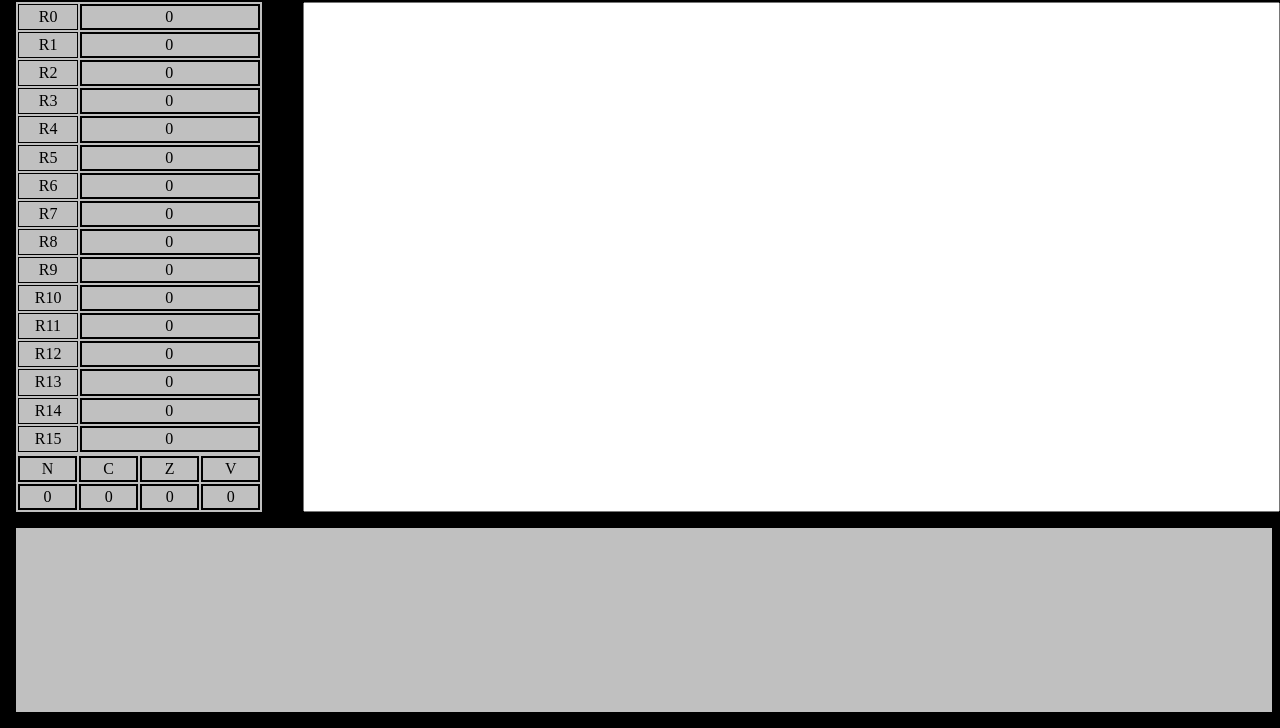
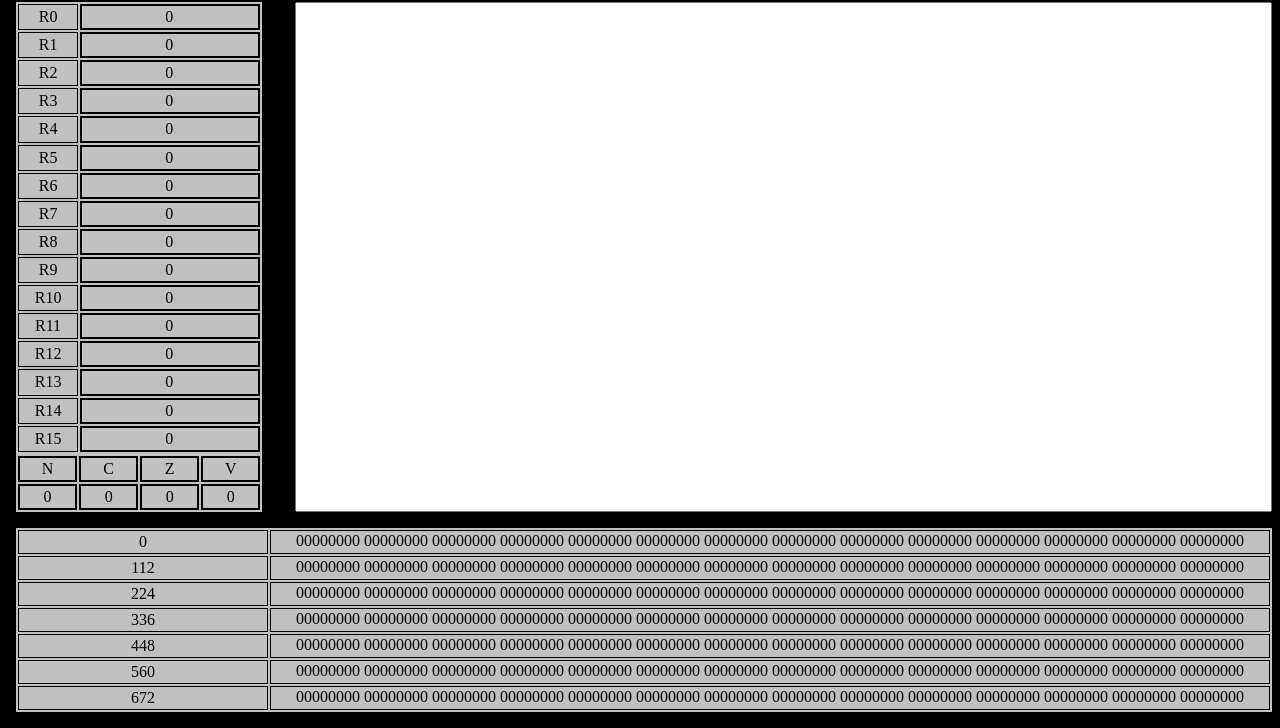
Before and after one commit to avinashshenoy97/ARMulate, a website: page index.html in a window 1280 px wide. Shown: the part 72-800 px from the top of the page. Drawn offline with Linux system fonts and the light colour scheme.

Commit message:
Added memory contents

```diff
--- a/index.html
+++ b/index.html
@@ -90,10 +90,15 @@
 	</div>
 
 	<div id="memory">
+		<table id="data">
+			<tbody>
+			</tbody>
+		</table>
 	</div>
 
 	<script src="scripts/index.js"></script>
 	<script src="scripts/regcontents.js"></script>
+	<script src="scripts/memcontents.js"></script>
 </body>
 
 </html>
--- a/scripts/comprun.js
+++ b/scripts/comprun.js
@@ -55,7 +55,7 @@ function preprocess() {
     e.style.fontWeight = d.style.fontWeight = "bold";
 
     var w = (parseInt(document.getElementById("editor").style.width) - (8));
-    d.style.width = (w * 75 / 100) + "px";
+    d.style.width = (w * 74 / 100) + "px";
     e.style.width = (w * 25 / 100) + "px";
     e.style.height = "100%";
 
--- a/scripts/interpreter.js
+++ b/scripts/interpreter.js
@@ -56,7 +56,9 @@ function processconditions(cc) {
 function interpret(line) {
     var interpreter = window.interpreter;
 
-    //Identify, process and execute
+    //Identify, process and execute :-
+
+	//SWI
 
     //Data Processing
 
--- /dev/null
+++ b/scripts/memcontents.js
@@ -0,0 +1,55 @@
+var mem = new Object()
+mem.size = 16000;		//16 KB default
+
+function setSize(n) {
+	window.mem.size = n;
+}
+
+function instateMemory() {
+	var bitView = 8, perRow = 16;
+	var d = document.getElementById("data").children[0];	//d is tbody
+	var i;
+	var modder = bitView * perRow;
+	var make = true;
+	for(i = 0 ; i < mem.size ; i++) {
+		//if(i % modder == 0) {
+		if(make) {
+			var r = document.createElement("tr");
+			r.appendChild(document.createElement("td"));
+			r.appendChild(document.createElement("td"));
+			r.children[0].className = "dcol1";
+			r.children[1].className = "dcol2";
+			r.children[1].appendChild(document.createElement("div"))
+			r.children[1].children[0].className = "memdata";
+
+			r.children[0].innerHTML = i;
+			r.children[1].children[0].innerHTML = "";
+			//r.children[1].innerHTML = "";
+
+			d.appendChild(r);
+			make = false;
+		}
+
+		var r = d.children[d.children.length - 1].children[1].children[0];
+		//var r = d.children[d.children.length - 1].children[1];
+		var j = 0;
+		for(j = 0 ; j < 8 ; j++) {
+			r.innerHTML += Number(Boolean(mem[i])) + "";
+			//console.log(r.scrollHeight > r.clientHeight || r.scrollWidth > r.scrollWidth);
+			if(r.scrollHeight > r.clientHeight || r.scrollWidth > r.scrollWidth) {
+				while(i % 8 != 0) {
+					r.innerHTML = r.innerHTML.slice(0, r.innerHTML.length - 1);
+					i--;
+				}
+				r.innerHTML = r.innerHTML.slice(0, r.innerHTML.length - 1);
+				make = true;
+				break;
+			}
+			i++;
+		}
+		r.innerHTML += " ";
+		i--;
+	}
+}
+
+instateMemory();
--- a/scripts/regcontents.js
+++ b/scripts/regcontents.js
@@ -95,6 +95,10 @@ function tobase(n, base) {			//convert decimal to base
 }
 
 function decdriver() {
+	deci = window.deci;
+	bin = window.bin;
+	hexa = window.hexa;
+
 	var btn = document.getElementById("dec");
 	btn.style.display = "none";
 	btn.nextElementSibling.style.display = "inline";	//disable the button
@@ -110,7 +114,7 @@ function decdriver() {
 		}
 		instate();
 	}
-	else if(hex) {
+	else if(hexa) {
 		var btn = document.getElementById("hex");
 		btn.style.display = "inline";
 		btn.nextElementSibling.style.display = "none";	//enable the button
@@ -126,11 +130,15 @@ function decdriver() {
 }
 
 function bindriver() {
+	deci = window.deci;
+	bin = window.bin;
+	hexa = window.hexa;
+
 	var btn = document.getElementById("bin");
 	btn.style.display = "none";
 	btn.nextElementSibling.style.display = "inline";	//disable the button
 
-	if(hex) {
+	if(hexa) {
 		var btn = document.getElementById("hex");
 		btn.style.display = "inline";
 		btn.nextElementSibling.style.display = "none";	//enable the button
@@ -159,6 +167,10 @@ function bindriver() {
 }
 
 function hexdriver() {
+	deci = window.deci;
+	bin = window.bin;
+	hexa = window.hexa;
+
 	var btn = document.getElementById("hex");
 	btn.style.display = "none";
 	btn.nextElementSibling.style.display = "inline";	//disable the button
--- a/style/index.css
+++ b/style/index.css
@@ -66,6 +66,7 @@ body {
 	overflow: scroll;
 	line-height: 125%;
 	float: right;
+	margin-right: 8px;
 }
 
 #encode {
@@ -111,6 +112,8 @@ table, tr {
 td {
 	text-align: center;
 	overflow: scroll;
+	overflow-x: scroll;
+	overflow-y: scroll;
 }
 
 #memory {
@@ -122,6 +125,26 @@ td {
 	overflow: scroll;
 }
 
+.dcol1 {
+	width: 20%;
+	border: 1px solid black;
+}
+
+.dcol2 {
+	width: 80%;
+	max-height: 20px;
+	max-width: 100%;
+	height: 20px;
+	overflow: scroll;
+	border: 1px solid black;
+}
+
+.memdata {
+	height: 20px;
+	overflow: scroll;
+	max-width: 100%;
+}
+
 #headerhelper {
 	padding: 2px;
 }
```
